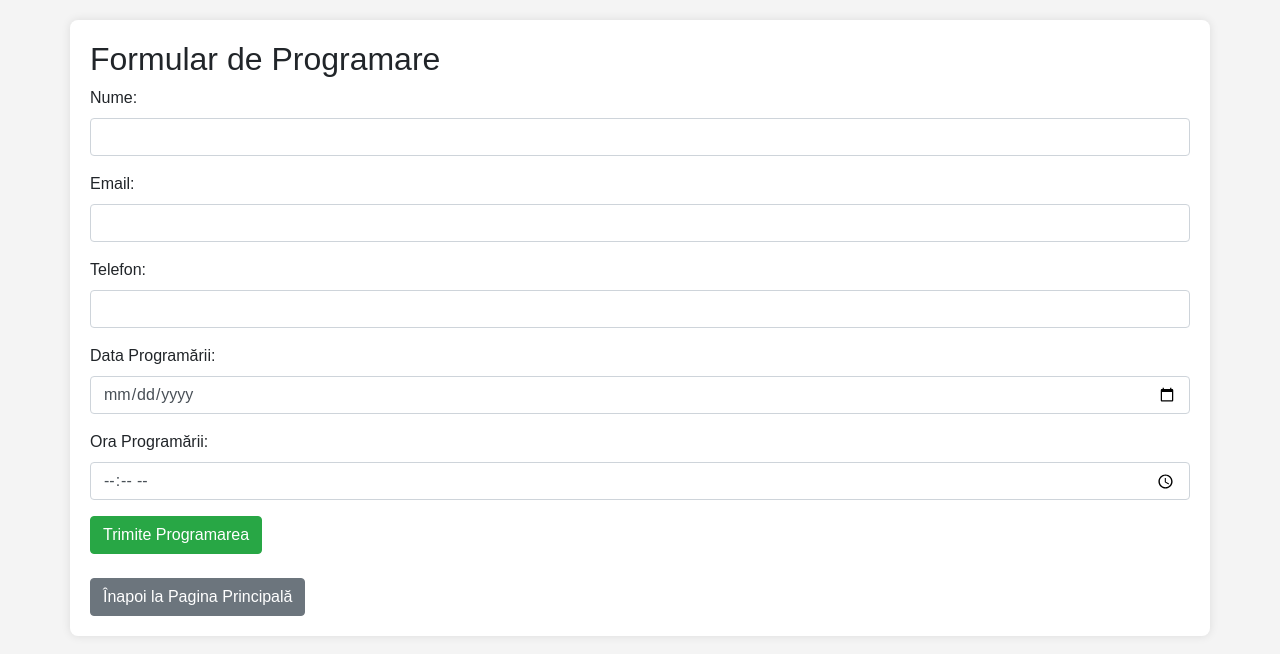
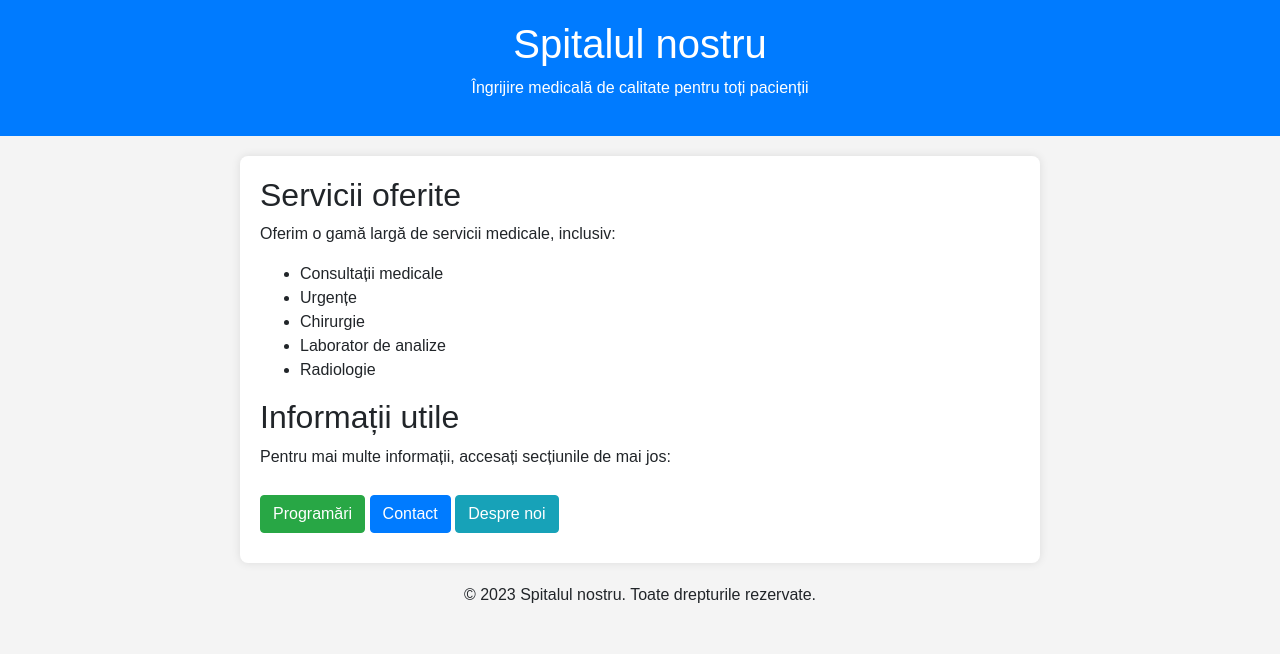
Before and after one commit to Sjutest/Pagina-pornire-spital, a plain HTML site: page programari.html in a window 1280 px wide. Drawn offline with nearby package versions, Linux system fonts and the light colour scheme.

Commit message:
Update programari.html

```diff
--- a/programari.html
+++ b/programari.html
@@ -3,52 +3,60 @@
 <head>
     <meta charset="UTF-8">
     <meta name="viewport" content="width=device-width, initial-scale=1.0">
-    <title>Programări Spital</title>
+    <title>Spitalul nostru</title>
     <link rel="stylesheet" href="https://stackpath.bootstrapcdn.com/bootstrap/4.5.2/css/bootstrap.min.css">
     <style>
         body {
             font-family: Arial, sans-serif;
             background-color: #f4f4f4;
         }
+        header {
+            background-color: #007bff;
+            color: white;
+            padding: 20px;
+            text-align: center;
+        }
         .container {
+            max-width: 800px;
             margin: 20px auto;
             padding: 20px;
             background: white;
             border-radius: 8px;
             box-shadow: 0 0 10px rgba(0, 0, 0, 0.1);
         }
+        .button {
+            margin: 10px 0;
+        }
     </style>
 </head>
 <body>
 
+<header>
+    <h1>Spitalul nostru</h1>
+    <p>Îngrijire medicală de calitate pentru toți pacienții</p>
+</header>
+
 <div class="container">
-    <h2>Formular de Programare</h2>
-    <form action="save_appointment.php" method="POST">
-        <div class="form-group">
-            <label for="name">Nume:</label>
-            <input type="text" class="form-control" id="name" name="name" required>
-        </div>
-        <div class="form-group">
-            <label for="email">Email:</label>
-            <input type="email" class="form-control" id="email" name="email" required>
-        </div>
-        <div class="form-group">
-            <label for="phone">Telefon:</label>
-            <input type="tel" class="form-control" id="phone" name="phone" required>
-        </div>
-        <div class="form-group">
-            <label for="date">Data Programării:</label>
-            <input type="date" class="form-control" id="date" name="date" required>
-        </div>
-        <div class="form-group">
-            <label for="time">Ora Programării:</label>
-            <input type="time" class="form-control" id="time" name="time" required>
-        </div>
-        <button type="submit" class="btn btn-success">Trimite Programarea</button>
-    </form>
-    <br>
-    <a href="index.html" class="btn btn-secondary">Înapoi la Pagina Principală</a>
+    <h2>Servicii oferite</h2>
+    <p>Oferim o gamă largă de servicii medicale, inclusiv:</p>
+    <ul>
+        <li>Consultații medicale</li>
+        <li>Urgențe</li>
+        <li>Chirurgie</li>
+        <li>Laborator de analize</li>
+        <li>Radiologie</li>
+    </ul>
+
+    <h2>Informații utile</h2>
+    <p>Pentru mai multe informații, accesați secțiunile de mai jos:</p>
+    <a href="programari.html" class="btn btn-success button">Programări</a>
+    <a href="#contact" class="btn btn-primary button">Contact</a>
+    <a href="#despre-noi" class="btn btn-info button">Despre noi</a>
 </div>
+
+<footer class="text-center">
+    <p>&copy; 2023 Spitalul nostru. Toate drepturile rezervate.</p>
+</footer>
 
 </body>
 </html>
```
